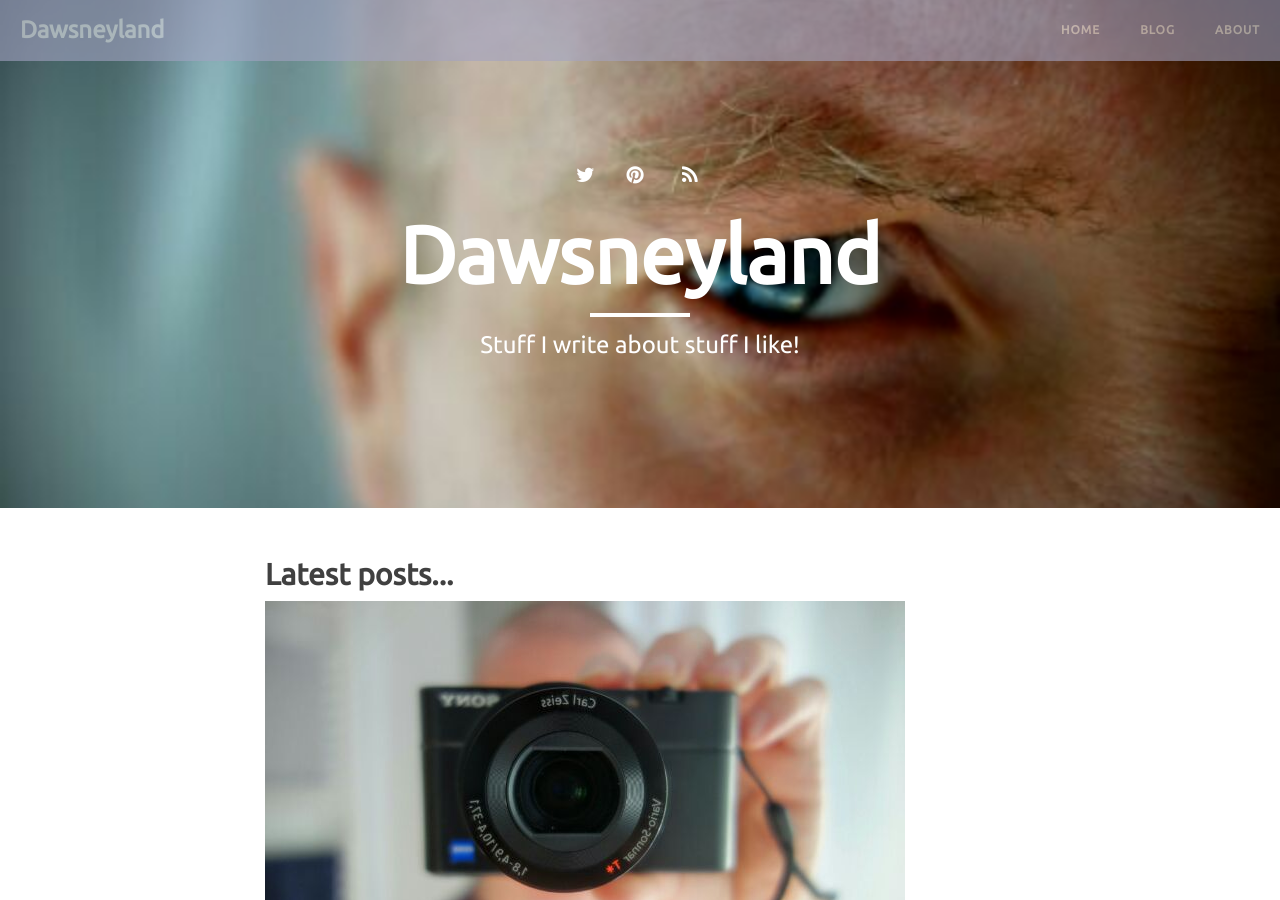
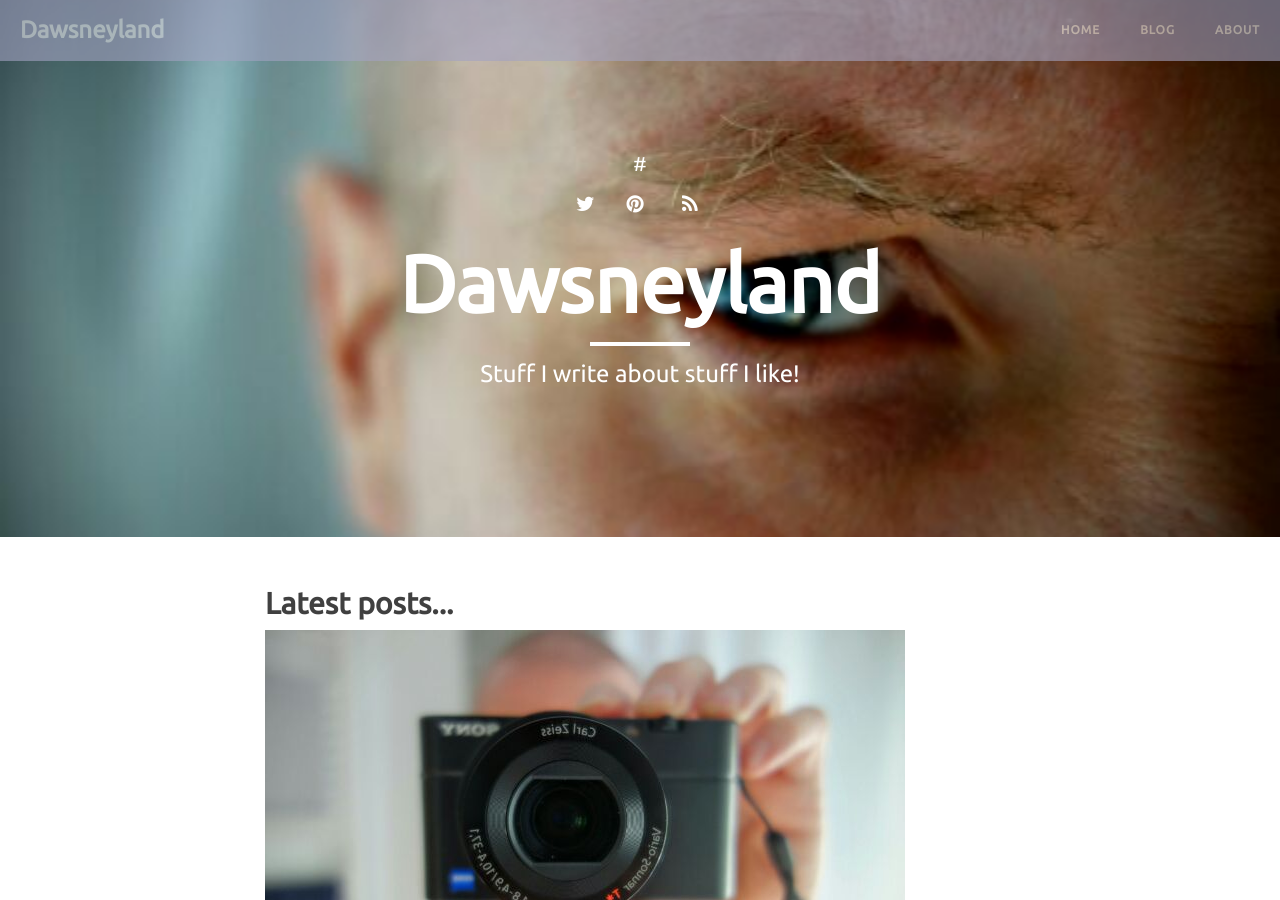
Before and after one commit to dawsneyland/formerdland, a Jekyll site: the page built from index.html, in a window 1280 px wide and 900 px high. Built offline with Jekyll 4.4.1, drawn with Linux system fonts in a browser that asks for light colours; nearby versions of some CDN libraries; the list of posts is cut into pages by our own code.

Commit message:
Update page.html

```diff
--- a/_layouts/page.html
+++ b/_layouts/page.html
@@ -8,7 +8,7 @@ layout: default
         <div class="row">
             <div class="col-lg-8 col-lg-offset-2 col-md-10 col-md-offset-1">
                 <div class="site-heading">
-                    {% include socialinverse.html %}
+                    # {% include socialinverse.html %}
                     <h1>{% if page.title %}{{ page.title }}{% else %}{{ site.title }}{% endif %}</h1>
                     <hr class="small">
                     <span class="subheading">{{ page.description }}</span>
```
